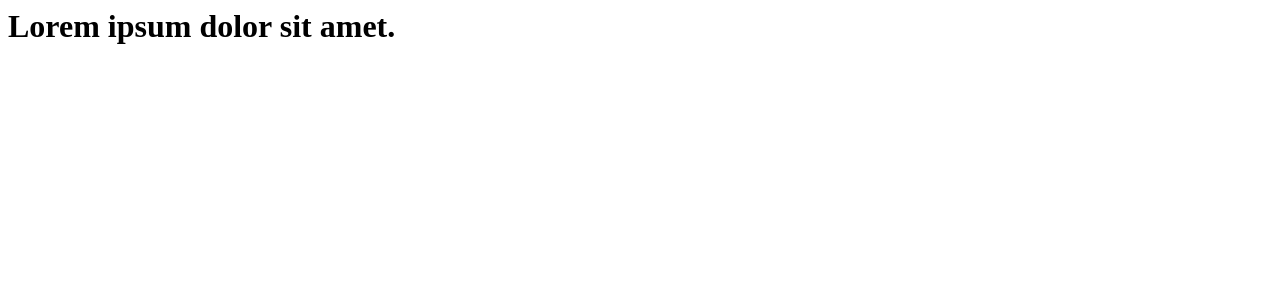
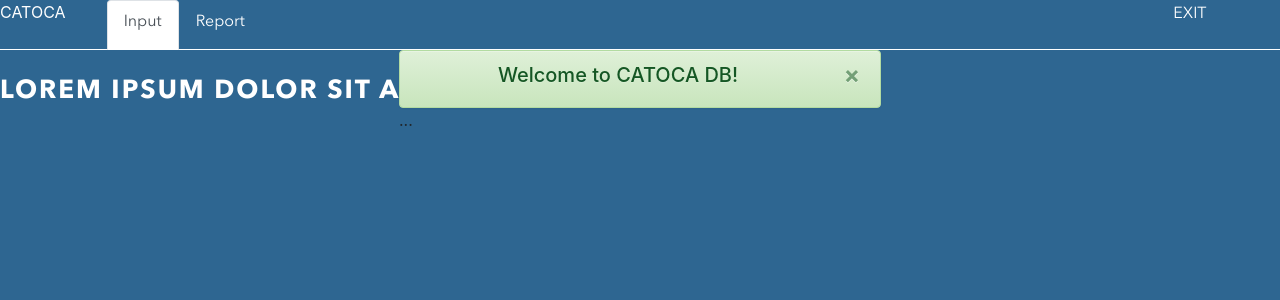
Before and after one commit to TimurNevlyutov/cat_db, a PHP site: template views/main_template.php in a window 1280 px wide. Shown: the top 300 px of the page. Run offline with PHP 8.4, Linux system fonts and the light colour scheme; the template is opened without the code that fills it, so the values that code supplies are empty; some web fonts are replaced.

Commit message:
14/07/2020 + navbar

```diff
--- a/css/style.css
+++ b/css/style.css
@@ -5,7 +5,7 @@
 }
 
 html, body {
-        max-width: 1152px;
+        max-width: 100%;
         height: 100%;
         margin: auto;
         background-color: #2e6691;
@@ -46,7 +46,45 @@ header {
 	margin: 10px 16px 10px auto;
 	text-align: center;
 	list-style-type: none;
-	font-family: 12px Avenirnext-Bold;
+	font-family: 12px AvenirNext-Bold;
+}
+
+.success {
+	margin: 0 auto;
+	width:40%;
+	height: 25px;
+}
+
+.alert-success {
+	margin: auto;
+	text-align: center;
+	font-family: 12px AvenirNext-Bold;
+}
+.mainMenu{
+	width:100%;
+	height:50px;
+padding:0;
+}
+
+
+.logout {
+border-bottom:1px solid white;
+	height:50px;
+	font-family: 12px AvenirNext-Bold;
+}
+.bookmarks{
+
+	height:50px;
+}
+.logoMain{
+	border-bottom:1px solid white;
+	height:50px;
+	font-family: 12px AvenirNext-Bold;
+	color:white;
+}
+.nav-tabs{
+	height: 50px;
+	border-bottom:1px solid white;
 }
 p{
         font-family: AvenirNext-Regular;
--- /dev/null
+++ b/html/main.html
@@ -0,0 +1,59 @@
+<!DOCTYPE html>
+<html lang="en">
+<head>
+	<!-- Start META -->
+	<meta http-equiv="Content-Type" content="text/html; charset=UTF-8" />
+	<meta name="keywords" content="CATOCA DATABASE" />
+	<meta name="description" content="CATOCA DATABASE" />
+	<!-- TITLE -->
+	<title>CATOCA DATABASE</title>
+	<link rel="shortcut icon" href="../png/ico.png" type="image/png">
+	<!-- Подключения таблицы стилей Bootstrap 3 -->
+	<link rel="stylesheet" type="text/css" href="../css/bootstrap.min.css">
+	<!-- Подключение темы со стилями Bootstrap 3 -->
+	<link rel="stylesheet" type="text/css" href="../css/bootstrap-theme.min.css">
+	<!-- Подключение таблицы стилей, в которой будем прописывать свои стили -->
+	<link rel="stylesheet" type="text/css" href="../css/style.css">
+	<!-- Подключение библиотеки jQuery для работы скриптов Bootstrap 3 -->
+	<script src="../js/jquery-3.3.1.min.js"></script>
+	<!-- Подключение скриптов Bootstrap 3 -->
+	<script src="../js/bootstrap.min.js"></script>
+	<!-- Start Sheets CSS -->
+	<link href="../css/style.css" rel="stylesheet" type="text/css">
+</head>
+<body>
+<div class="container-fluid mainMenu">
+	<div class="row no-gutters">
+		<div class="col-lg-1 logoMain">CATOCA
+		</div>
+		<div class="col-lg-10 bookmarks">
+			<nav>
+				<div class="nav nav-tabs" id="nav-tab" role="tablist">
+				<a class="nav-item nav-link active" id="nav-home-tab" data-toggle="tab" href="#nav-home" role="tab" aria-controls="nav-home" aria-selected="true">Input</a>
+				<a class="nav-item nav-link" id="nav-profile-tab" data-toggle="tab" href="#nav-profile" role="tab" aria-controls="nav-profile" aria-selected="false">Report</a>
+  </div>
+</nav>
+
+		</div>
+		<div class="col-lg-1 logout">
+			<a href="/?mode=auth&exit=true">EXIT</a>
+		</div>
+	</div>
+</div>
+<div class="container success" >
+	<div class="alert alert-success alert-dismissible fade show" role="alert">
+		<h5 class="alert-heading">Welcome to CATOCA DB!</h5>
+		<button type="button" class="close" data-dismiss="alert" aria-label="Close">
+		<span aria-hidden="true">&times;</span>
+		</button>
+	</div>
+	<div class="tab-content" id="nav-tabContent">
+	<div class="tab-pane fade show active" id="nav-home" role="tabpanel" aria-labelledby="nav-home-tab">
+
+
+	...</div>
+	<div class="tab-pane fade" id="nav-profile" role="tabpanel" aria-labelledby="nav-profile-tab">...</div>
+</div>
+</div>
+</body>
+</html>
--- a/scripts/auth/show.php
+++ b/scripts/auth/show.php
@@ -1,12 +1,9 @@
 <?php
-
 	//Проверяем зашел ли пользователь
 if($user === false){
 	echo '<h3 class="alert alert-danger" role="alert">You are not logged in!</h3>'."\n";
 }
 if($user === true) {
-include './views/main_template.php';
-//	echo '<h3>Welcome to Catoca DB!</h3>'."\n";
-	echo '<a href="'.CAT_HOST.'?mode=auth&exit=true">EXIT</a>';
+	header("Location: http://catocadb/html/main.html");
 }
 ?>
--- a/views/main_template.php
+++ b/views/main_template.php
@@ -1,6 +1,8 @@
 <?php
 
-
-
+$mode = 'main';
+$user = isset($_SESSION['user']) ? $_SESSION['user'] : false;
+$err = array();
+include './html/main.html';
 echo '<h1>Lorem ipsum dolor sit amet.</h1>'
 ?>
```
Also changed, not shown: scripts/auth/auth.php (+4 -4 lines), scripts/auth/auth_form.html (+4 -4 lines). Lines whose indentation alone changed are shown as unchanged.
